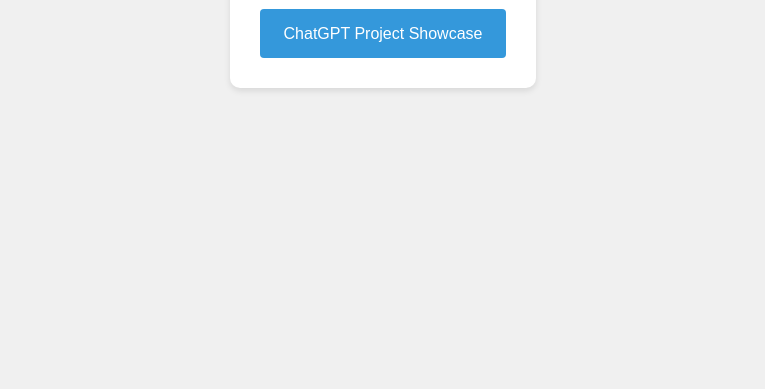
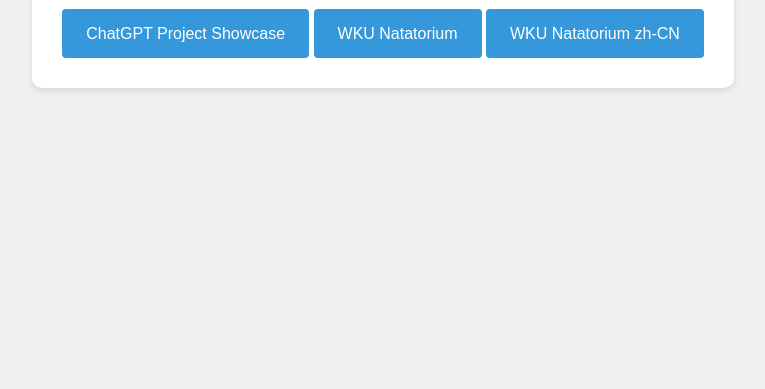
Before and after one commit to TianYi0217/TianYi0217.github.io, a plain HTML site: page index.html in a window 1280 px wide. Shown: the part 411-800 px from the top of the page, without its empty margins (257-1022 px from the left). Drawn offline with Linux system fonts and the light colour scheme.

Commit message:
Update index.html

```diff
--- a/index.html
+++ b/index.html
@@ -12,6 +12,9 @@
     <h1>Index</h1>
     <!-- Link to other htmls -->
     <a href="ChatGPT-Project-Showcase.html">ChatGPT Project Showcase</a>
+    <a href="WKU-Natatorium.html">WKU Natatorium</a>
+    <a href="WKU-Natatorium-CN.html">WKU Natatorium zh-CN</a>
+
   </div> <!-- 添加此行 -->
 </body>
 </html>
```
